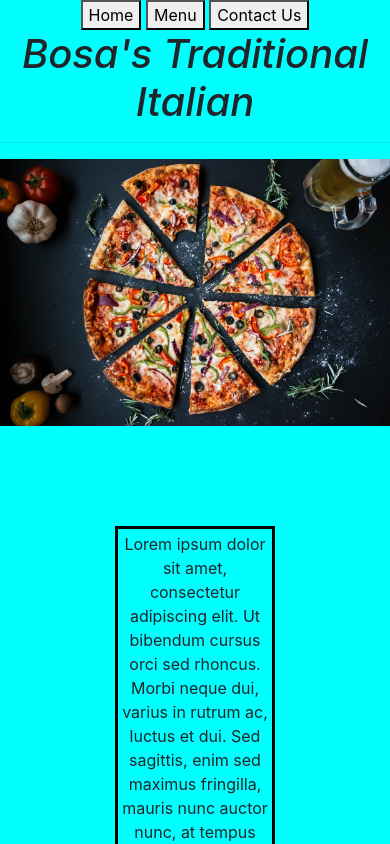
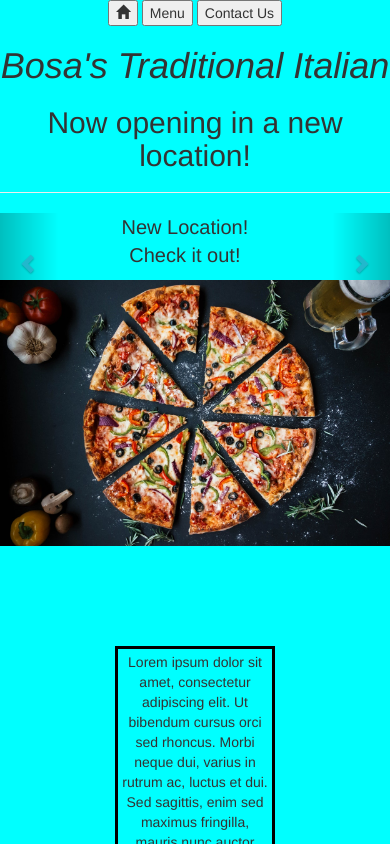
Before and after one commit to Npbosa/restaurant1, a plain HTML site: page restaurant/index.html in a window 390 px wide. Shown: the top 844 px of the page. Drawn offline with nearby package versions, Linux system fonts and the light colour scheme.

Commit message:
Add files via upload

```diff
--- a/restaurant/index.html
+++ b/restaurant/index.html
@@ -4,10 +4,20 @@
   <title>Noahs restaurant project</title>
   <link href="style.css" rel="stylesheet" type="text/css">
   <!-- <script src="https://ajax.googleapis.com/ajax/libs/jquery/1.12.4/jquery.min.js"></script> -->
-  <script src="https://stackpath.bootstrapcdn.com/bootstrap/4.1.1/js/bootstrap.bundle.min.js"</script>
-  integrity="sha384-Tc5IQib027qvyjSMfHjOMaLkfuWVxZxUPnCJA7l2mCWNIpG9mGCD8wGNIcPD7Txa" crossorigin="anonymous"></script>
-  <link href="https://stackpath.bootstrapcdn.com/bootstrap/4.1.1/css/bootstrap.min.css" rel="stylesheet"
-  integrity="sha384-WskhaSGFgHYWDcbwN70/dfYBj47jz9qbsMId/iRN3ewGhXQFZCSftd1LZCfmhktB" crossorigin="anonymous"></script>
+  <!-- <script src="https://stackpath.bootstrapcdn.com/bootstrap/4.1.1/js/bootstrap.bundle.min.js"</script>
+  integrity="sha384-Tc5IQib027qvyjSMfHjOMaLkfuWVxZxUPnCJA7l2mCWNIpG9mGCD8wGNIcPD7Txa" crossorigin="anonymous"></script> -->
+  <!-- <link href="https://stackpath.bootstrapcdn.com/bootstrap/4.1.1/css/bootstrap.min.css" rel="stylesheet"
+  integrity="sha384-WskhaSGFgHYWDcbwN70/dfYBj47jz9qbsMId/iRN3ewGhXQFZCSftd1LZCfmhktB" crossorigin="anonymous"></script> -->
+  <!-- Latest compiled and minified CSS -->
+  <link rel="stylesheet" href="https://maxcdn.bootstrapcdn.com/bootstrap/3.3.7/css/bootstrap.min.css" integrity="sha384-BVYiiSIFeK1dGmJRAkycuHAHRg32OmUcww7on3RYdg4Va+PmSTsz/K68vbdEjh4u" crossorigin="anonymous">
+
+  <!-- Optional theme -->
+  <link rel="stylesheet" href="https://maxcdn.bootstrapcdn.com/bootstrap/3.3.7/css/bootstrap-theme.min.css" integrity="sha384-rHyoN1iRsVXV4nD0JutlnGaslCJuC7uwjduW9SVrLvRYooPp2bWYgmgJQIXwl/Sp" crossorigin="anonymous">
+  <!-- jQuery library -->
+  <script src="https://ajax.googleapis.com/ajax/libs/jquery/3.3.1/jquery.min.js"></script>
+  <!-- Latest compiled and minified JavaScript -->
+  <script src="https://maxcdn.bootstrapcdn.com/bootstrap/3.3.7/js/bootstrap.min.js" integrity="sha384-Tc5IQib027qvyjSMfHjOMaLkfuWVxZxUPnCJA7l2mCWNIpG9mGCD8wGNIcPD7Txa" crossorigin="anonymous"></script>
+
   <style>
   table{
     width:100%
@@ -34,12 +44,21 @@
     align: center;
     width:400px;
   }
+  a.left.carousel-control{
+  height: 100px
+}
+  a.right.carousel-control{
+  height: 100px;
+}
+  carousel-inner{
+    font-size: 20px;
+  }
 
   </style>
 </head>
 <head>
   <container>
-    <button onclick="window.location.href='index.html'">Home</button>
+    <button onclick="window.location.href='index.html'"><span class="glyphicon glyphicon-home"></span></button>
     <button onclick="window.location.href='menu2.html'">Menu</button>
     <button onclick="window.location.href='contactUs.html'">Contact Us</button>
   </container>
@@ -47,10 +66,50 @@
 <body>
   <div id= "title">
     <h1>Bosa's Traditional Italian</h1>
+    <h2>Now opening in a new location!</h2>
   </div>
   <hr />
-<div class="image"><img src="images/pizza.jpg"
-  alt="photo of a pizza" width="400px" height="auto"></div>
+<div id="text-carousel" class="carousel slide" data-ride="carousel">
+    <!-- Wrapper for slides -->
+    <div class="row">
+        <div class="col-xs-offset-3 col-xs-6">
+            <div class="carousel-inner">
+                <div class="item active">
+                    <div class="carousel-content">
+                        <div>
+                            <p style="font-size: 20px">New Location! Check it out!</p>
+                        </div>
+                    </div>
+                </div>
+                <div class="item">
+                    <div class="carousel-content">
+                        <div>
+                            <p style="font-size:20px" >New Seasonal Menu Coming Soon!</p>
+                        </div>
+                    </div>
+                </div>
+                <div class="item">
+                    <div class="carousel-content">
+                        <div>
+                            <p style="font-size:20px">Drink of the Month: SG Special Brew</p>
+                        </div>
+                    </div>
+                </div>
+
+            </div>
+        </div>
+    </div>
+    <!-- Controls --> <a class="left carousel-control" href="#text-carousel" data-slide="prev">
+    <span class="glyphicon glyphicon-chevron-left"></span>
+  </a>
+ <a class="right carousel-control" href="#text-carousel" data-slide="next">
+    <span class="glyphicon glyphicon-chevron-right"></span>
+  </a>
+  <div class="image"><img src="images/pizza.jpg"
+    alt="photo of a pizza" width="400px" height="auto"></div>
+
+</div>
+</body>
   <div class="container">
     <p style="border:3px; border-style:solid; border-color:black; padding: 3px; margin:100px; width:400;">
     Lorem ipsum dolor sit amet, consectetur adipiscing elit. Ut bibendum cursus orci sed rhoncus.
```
Also changed, not shown: restaurant/contactUs.html (+13 -3 lines), restaurant/menu2.html (+14 -3 lines).
